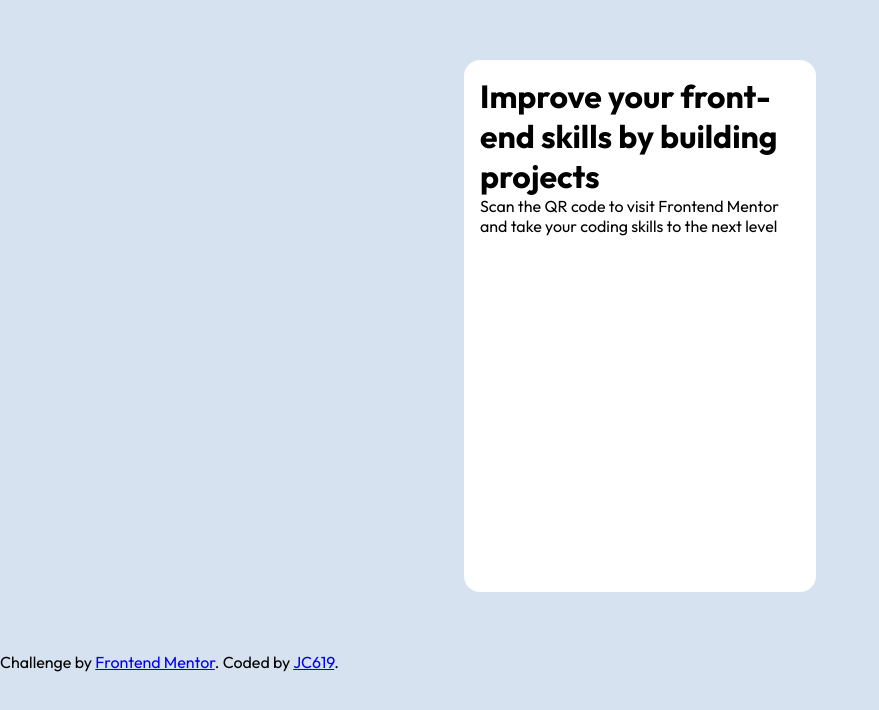
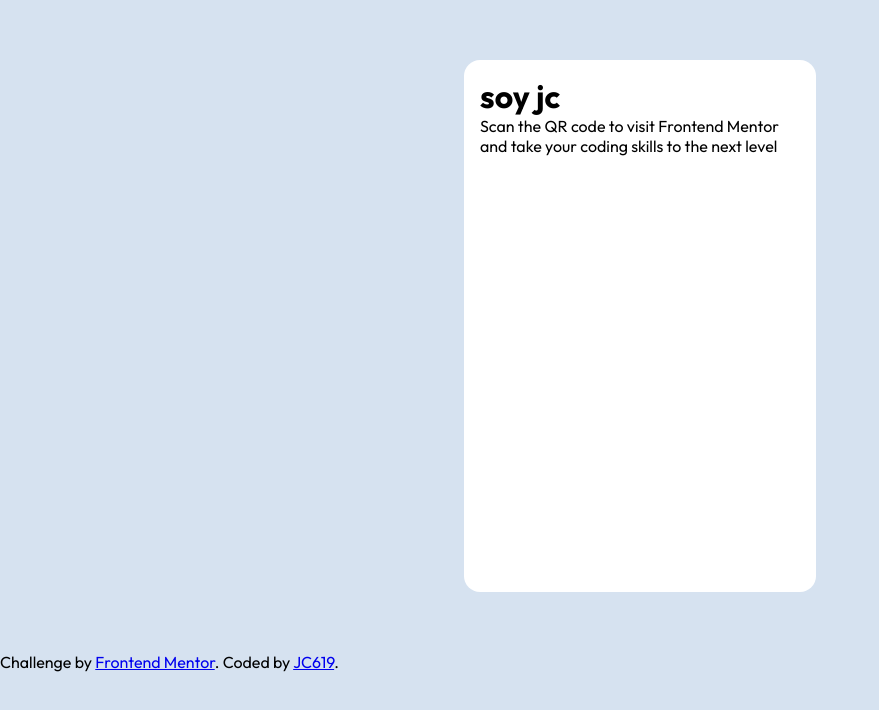
Before and after one commit to juanc619/challengue_qr, a plain HTML site: page index.html in a window 1280 px wide. Shown: the whole page, without its empty margins (0-879 px from the left). Drawn offline with Linux system fonts and the light colour scheme.

Commit message:
first commit

```diff
--- a/index.html
+++ b/index.html
@@ -13,7 +13,7 @@
 
   <div class="main-container">
     <div class="img-container"></div>
-    <h1>Improve your front-end skills by building projects</h1>
+    <h1>soy jc</h1>
     <p>Scan the QR code to visit Frontend Mentor and take your coding skills to the next level</p>
   </div>
 
```
